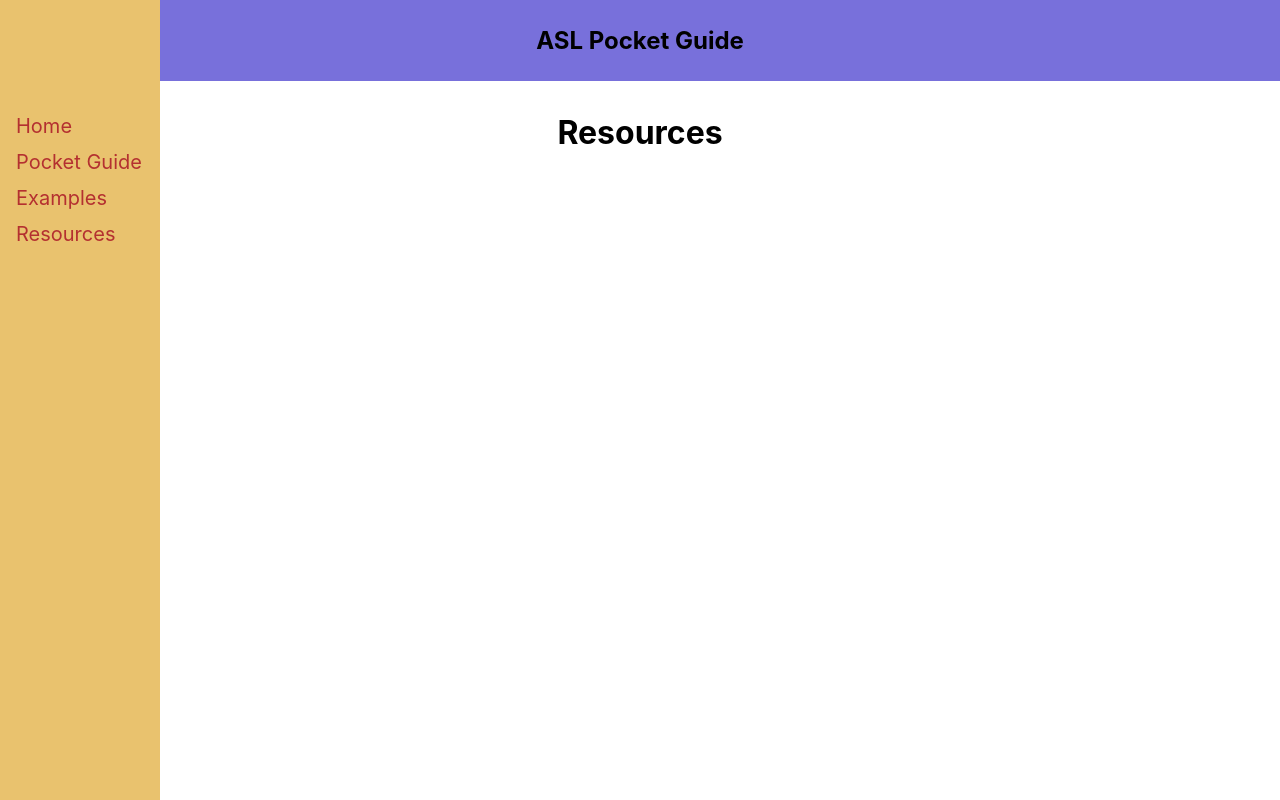
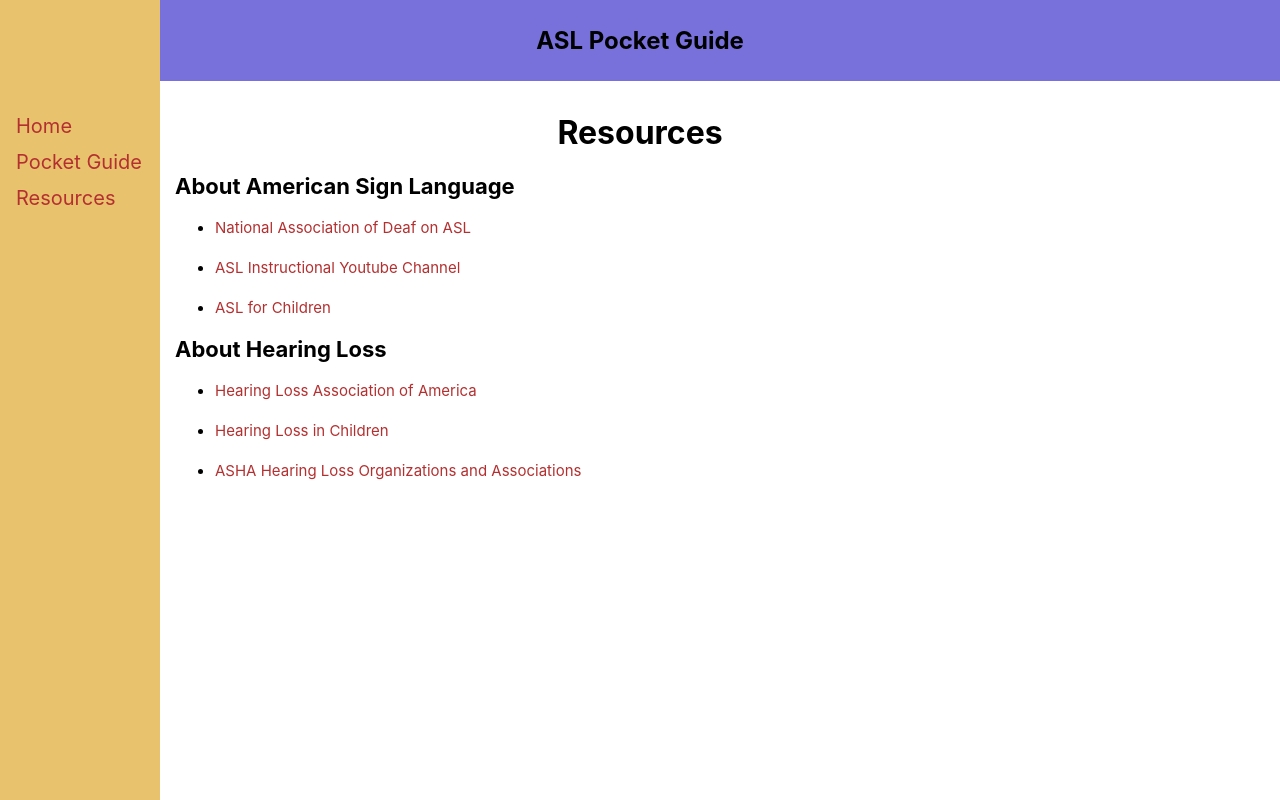
Before and after one commit to mumkymikey/cs456_asl_pocket_guide, a React (Create React App) app: page /resources in a window 1280 px wide. Built offline with nearby package versions, Linux system fonts and the light colour scheme.

Commit message:
add resources page

```diff
--- a/src/App.js
+++ b/src/App.js
@@ -3,7 +3,7 @@ import Sidebar from './components/Sidebar.js';
 import Tutorial from './components/Tutorial.js';
 import Home from './pages/Home.js';
 import PocketGuide from './pages/PocketGuide.js';
-import Examples from './pages/Examples.js';
+// import Examples from './pages/Examples.js';
 import Resources from './pages/Resources.js';
 import { alphabet, numbers } from './util/constants.js';
 import { Routes, Route } from 'react-router-dom';
@@ -19,7 +19,6 @@ function App() {
         <Routes>
           <Route exact path='/' element={<Home />}/>
           <Route exact path='/pocket-guide' element={<PocketGuide />}/>
-          <Route exact path='/examples' element={<Examples />}/>
           <Route exact path='/resources' element={<Resources />}/>
           {
             alphabet.map(letter =>
--- a/src/components/Sidebar.js
+++ b/src/components/Sidebar.js
@@ -7,7 +7,6 @@ function Sidebar() {
       <h1> </h1>
       <a href="/">Home</a>
       <a href="/pocket-guide">Pocket Guide</a>
-      <a href="/examples">Examples</a>
       <a href="/resources">Resources</a>
     </div>
   )
--- a/src/pages/Home.js
+++ b/src/pages/Home.js
@@ -13,7 +13,7 @@ function Home() {
       <img src={asl_image} alt='ASL' class='center-image' />
       <p>
         The ASL Pocket Guide provides a way for users to quickly find out how to sign each letter,
-        The guide also provides the user with resources to learning ASL, as well as with resources
+        The guide also provides the user with resources to learning ASL, as well as resources
         regarding hearing loss in general.
       </p>
       <p>
--- /dev/null
+++ b/src/pages/Resources.css
@@ -0,0 +1,17 @@
+p {
+  font-size: 15px;
+}
+
+a {
+  font-size: 15px;
+  color: #b43030;
+  text-decoration: none
+}
+
+a:hover {
+  color: #62659e
+}
+
+h2 {
+  font-size: 22px;
+}
--- a/src/pages/Resources.js
+++ b/src/pages/Resources.js
@@ -1,7 +1,51 @@
+import './Resources.css';
+import { resource_links } from '../util/constants.js';
+
 function Resources() {
   return(
     <div>
       <h1 style={{ textAlign: 'center' }}>Resources</h1>
+      <h2>About American Sign Language</h2>
+      <ul>
+        <li>
+          <a href={resource_links['association_of_deaf']} target='_blank' rel='noreferrer'>
+           National Association of Deaf on ASL
+          </a>
+        </li>
+        <br />
+        <li>
+          <a href={resource_links['asl_yt_channel']} target='_blank' rel='noreferrer'>
+            ASL Instructional Youtube Channel
+          </a>
+        </li>
+        <br />
+        <li>
+          <a href={resource_links['asl_for_children']} target='_blank' rel='noreferrer'>
+            ASL for Children
+          </a>
+        </li>
+      </ul>
+
+      <h2>About Hearing Loss</h2>
+      <ul>
+        <li>
+          <a href={resource_links['hearing_loss_association']} target='_blank' rel='noreferrer'>
+            Hearing Loss Association of America
+          </a>
+        </li>
+        <br />
+        <li>
+          <a href={resource_links['hearing_loss_in_children']} target='_blank' rel='noreferrer'>
+            Hearing Loss in Children
+          </a>
+        </li>
+        <br />
+        <li>
+          <a href={resource_links['asha_organizations']} target='_blank' rel='noreferrer'>
+            ASHA Hearing Loss Organizations and Associations
+          </a>
+        </li>
+      </ul>
     </div>
   )
 }
--- a/src/util/constants.js
+++ b/src/util/constants.js
@@ -16,3 +16,12 @@ export const alphanumeric_video_tutorials = {
   Y: "t689H0-w-Ww", Z: "0BlkX6MWByw", 0: 'm_4rbJcuXLo', 1: '8K4yWpiVJPk', 2: 'fQppTpwisZQ', 3: 'J58DGrShwuY',
   4: 'txpKOXcmwn0', 5: 'U8SpX0zlFpE', 6: 'RsAsBv6I5T8', 7: 'nnnTYk1UlS4', 8: 'u40PBl5xRTQ', 9: 'fB1UgWDghow'
 }
+
+export const resource_links = {
+  asl_for_children: "https://deafchildren.org/knowledge-center/asl-resources/",
+  asl_yt_channel: "https://www.youtube.com/channel/UCjyPt5_3cWbyE38Yq-v4LdQ",
+  association_of_deaf: "https://www.nad.org/resources/american-sign-language/learning-american-sign-language/",
+  hearing_loss_association: "https://www.hearingloss.org/",
+  hearing_loss_in_children: "https://www.cdc.gov/ncbddd/hearingloss/",
+  asha_organizations: "https://www.asha.org/public/hearing/hearing-loss-organizations-and-associations/"
+}
```
